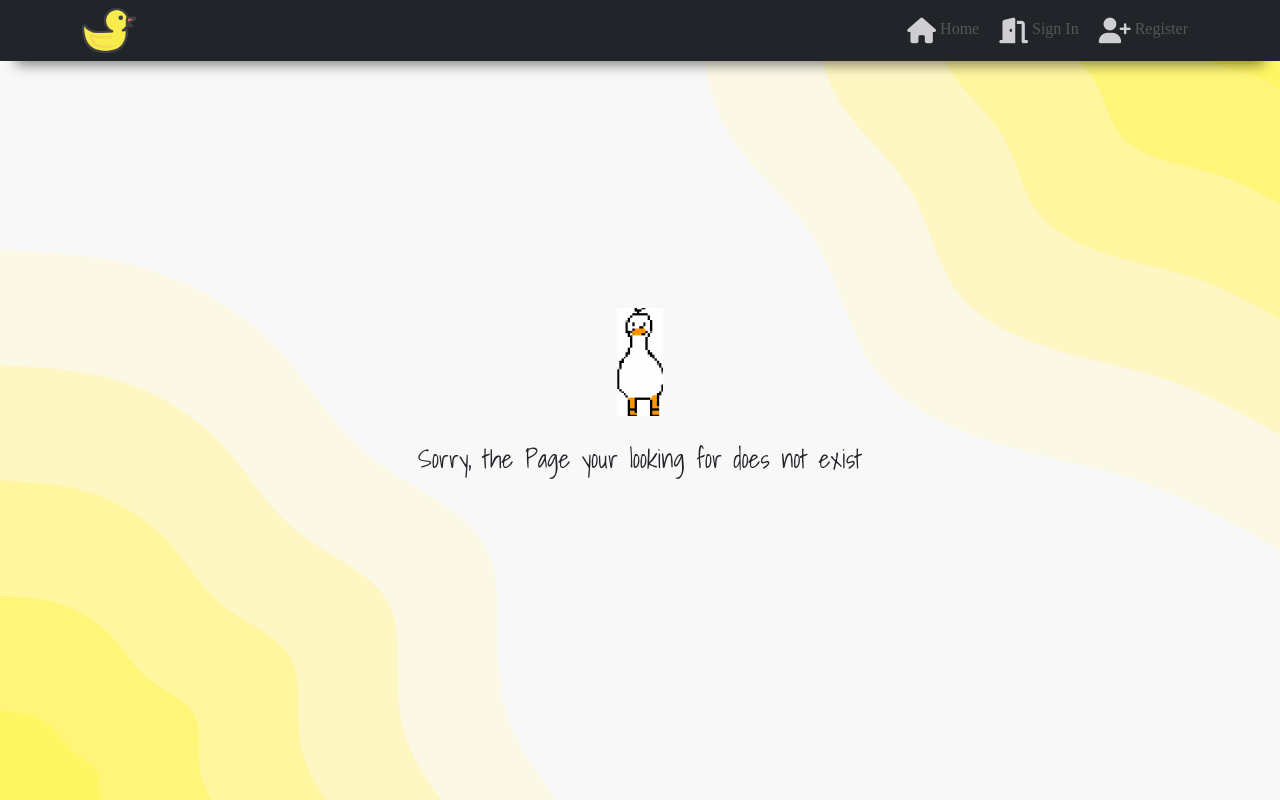
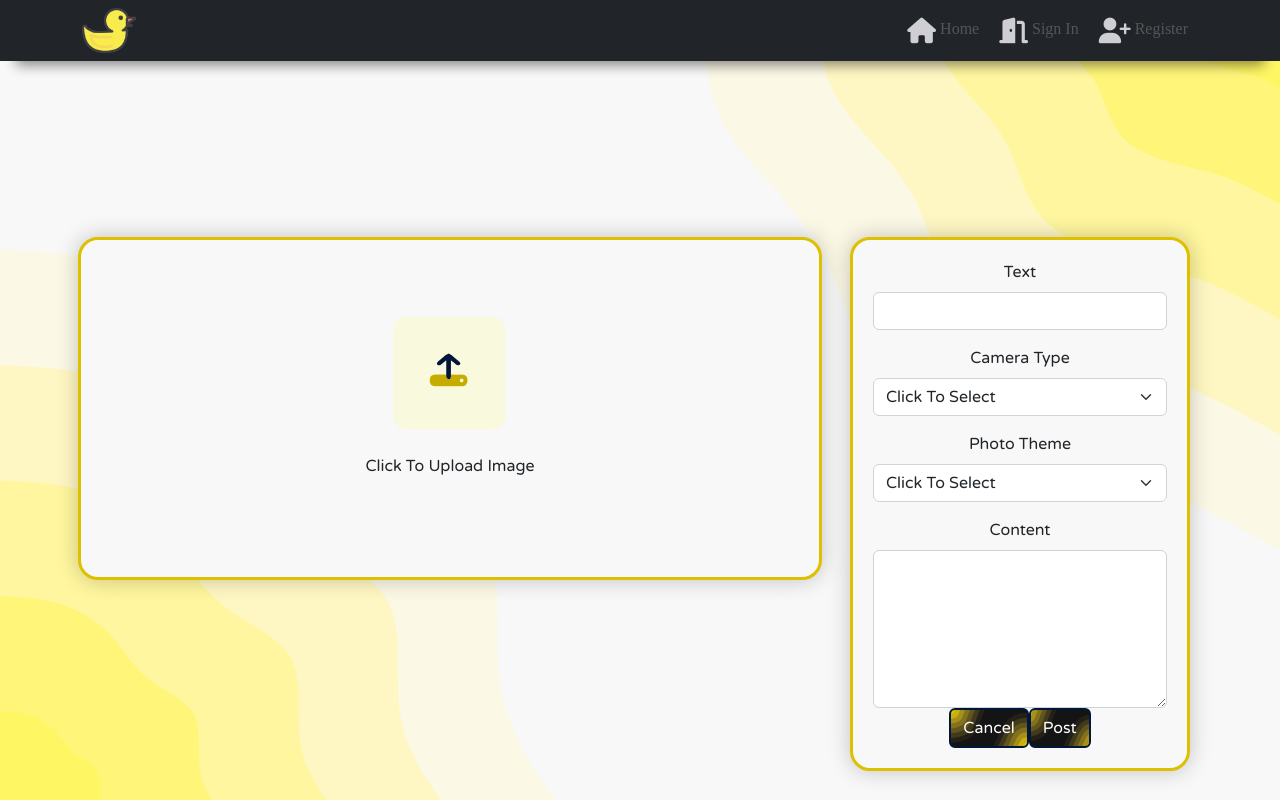
Before and after one commit to Quack842/pp5-quackygraphy, a React (Create React App) app: page /posts/create in a window 1280 px wide. Built offline with nearby package versions, Linux system fonts and the light colour scheme; no server answers; a web font is replaced by a local one.

Commit message:
Added PostCreateForm.js

```diff
--- a/src/App.js
+++ b/src/App.js
@@ -6,6 +6,7 @@ import SignInForm from "./pages/auth/SignInForm";
 import RegisterForm from "./pages/auth/RegisterForm";
 import NotFound from "./components/NotFound";
 import "./api/axiosDefault";
+import PostCreateForm from "./pages/posts/PostCreateForm";
 
 function App() {
   return (
@@ -16,6 +17,7 @@ function App() {
           <Route path="/" element={<h1>Home Page</h1>} />
           <Route path="/signin" element={<SignInForm />} />
           <Route path="/register" element={<RegisterForm />} />
+          <Route path="/posts/create" element={<PostCreateForm />} />
           <Route path="*" element={<NotFound />} />
         </Routes>
       </Container>
--- /dev/null
+++ b/src/assets/styles/PostCreateEditForm.module.css
@@ -0,0 +1,29 @@
+.Container {
+  min-height: 343px;
+  border-radius: 20px;
+  border: 3px solid #DDC000;
+  background-color: #f8f8f8;
+  box-shadow: 0px 0px 22px 0px rgba(0, 0, 0, 0.22);
+  padding: 20px;
+}
+
+.Row {
+  margin-top: 13%;
+}
+
+.Button {
+  background: url('../images/background-button.svg');
+  background-size: cover;
+  background-position: center;
+  border: 2px solid #011638;
+  transition: 0.5s all ease-in-out;
+}
+
+.Button:hover {
+  background: url('../images/background-button-hover.svg');
+  background-size: cover;
+  background-position: center;
+  border: 2px solid #ddc000;
+  color: #141414;
+  transform: scale(1.04);
+}
--- a/src/components/Asset.js
+++ b/src/components/Asset.js
@@ -1,9 +1,11 @@
 import React from "react";
+import { Spinner } from "react-bootstrap";
 import styles from "../assets/styles/Asset.module.css";
 
-const Asset = ({ src, message }) => {
+const Asset = ({ src, message, spinner }) => {
   return (
     <div className={`${styles.Asset} p-4`}>
+      {spinner && <Spinner animation="grow"/>}
       {src && <img src={src} alt={message} />}
       {message && <p className="mt-4">{message}</p>}
     </div>
--- a/src/components/NavBar.js
+++ b/src/components/NavBar.js
@@ -58,7 +58,9 @@ const NavBar = () => {
             >
                 <i className="fa-solid fa-heart-pulse"></i> Liked
             </NavLink>
+            <Nav className={styles.NavLink}>
             <Avatar src={currentUser?.profile_image} height={40} />
+            </Nav>
             <NavDropdown
                 className={styles.NavLink}
                 title={currentUser?.username}
--- /dev/null
+++ b/src/pages/posts/PostCreateForm.js
@@ -0,0 +1,109 @@
+import React, { useState } from "react";
+
+import { Form, Button, Row, Col, Container } from "react-bootstrap";
+import Upload from "../../assets/images/upload.png";
+
+import styles from "../../assets/styles/PostCreateEditForm.module.css";
+import appStyles from "../../App.module.css";
+import Asset from "../../components/Asset";
+
+function PostCreateForm() {
+
+    const [errors, setErrors] = useState({});
+
+
+    const textFields = (
+        <div className={`${styles.Container} text-center`}>
+            {/* Form For Uploading the Image */}
+            <Form.Group className="mb-3" controlId="title">
+                <Form.Label>Text</Form.Label>
+                <Form.Control type="text" />
+            </Form.Group>
+            <Form.Group>
+                <Form.Label>Camera Type</Form.Label>
+                <Form.Select className="mb-3" aria-label="Camera Type">
+                    <option>Click To Select</option>
+                    <option value="dslr_camera">DSLR Camera</option>
+                    <option value="mirrorless_camera">Mirrorless Camera</option>
+                    <option value="bridge_camera">Bridge Camera</option>
+                    <option value="compact_digital_camera">Compact Digital Camera</option>
+                    <option value="smartphone">Smartphone</option>
+                </Form.Select>
+            </Form.Group>
+            <Form.Group>
+                <Form.Label>Photo Theme</Form.Label>
+                <Form.Select className="mb-3" aria-label="Photo Theme">
+                    <option>Click To Select</option>
+                    <option value="abstract">Abstract</option>
+                    <option value="action">Action</option>
+                    <option value="animals">Animals</option>
+                    <option value="architecture">Architecture</option>
+                    <option value="black_and_white">Black and White</option>
+                    <option value="colors">Colors</option>
+                    <option value="city">City</option>
+                    <option value="fashion">Fashion</option>
+                    <option value="food">Food</option>
+                    <option value="landscape">Landscape</option>
+                    <option value="macro">Macro</option>
+                    <option value="manipulation">Manipulation</option>
+                    <option value="nature">Nature</option>
+                    <option value="night">Night</option>
+                    <option value="objects">Objects</option>
+                    <option value="people">People</option>
+                    <option value="transportation">Transportation</option>
+                    <option value="water">Water</option>
+                    <option value="wedding">Wedding</option>
+                </Form.Select>
+            </Form.Group>
+            <Form.Group>
+                <Form.Label>Content</Form.Label>
+                <Form.Control
+                    as="textarea"
+                    rows={6}
+                    name="content"
+                />
+            </Form.Group>
+            <Button
+                className={styles.Button}
+                onClick={() => { }}
+            >
+                Cancel
+            </Button>
+            <Button
+                type="submit"
+                className={styles.Button}
+            >
+                Post
+            </Button>
+        </div>
+    );
+
+    return (
+        <Form>
+            <Row className={styles.Row}>
+                <Col className="py-2 p-0 p-md-2" md={7} lg={8}>
+                    <Container
+                        className={`${appStyles.Content} ${styles.Container} d-flex flex-column justify-content-center`}
+                    >
+                        <Form.Group className="text-center">
+
+                            <Form.Label
+                                className="d-flex justify-content-center"
+                                htmlFor="image-upload"
+                            >
+                                <Asset src={Upload} message="Click To Upload Image" />
+                            </Form.Label>
+
+                        </Form.Group>
+                        <div className="d-md-none">{textFields}</div>
+                    </Container>
+                </Col>
+                <Col md={5} lg={4} className="d-none d-md-block p-0 p-md-2">
+                    <Container>{textFields}</Container>
+                </Col>
+            </Row>
+        </Form>
+    );
+}
+
+export default PostCreateForm;
```
Also changed, not shown: src/assets/images/upload.png (added).
